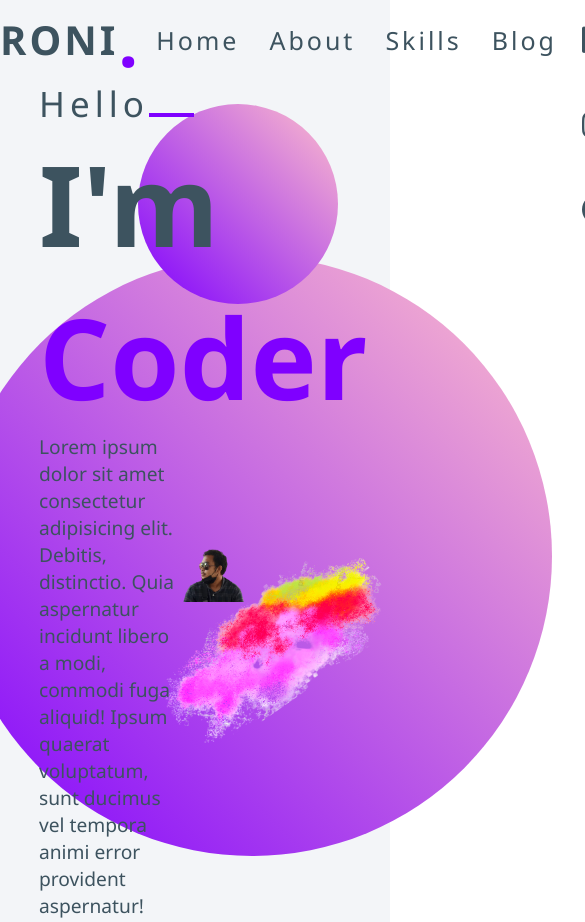
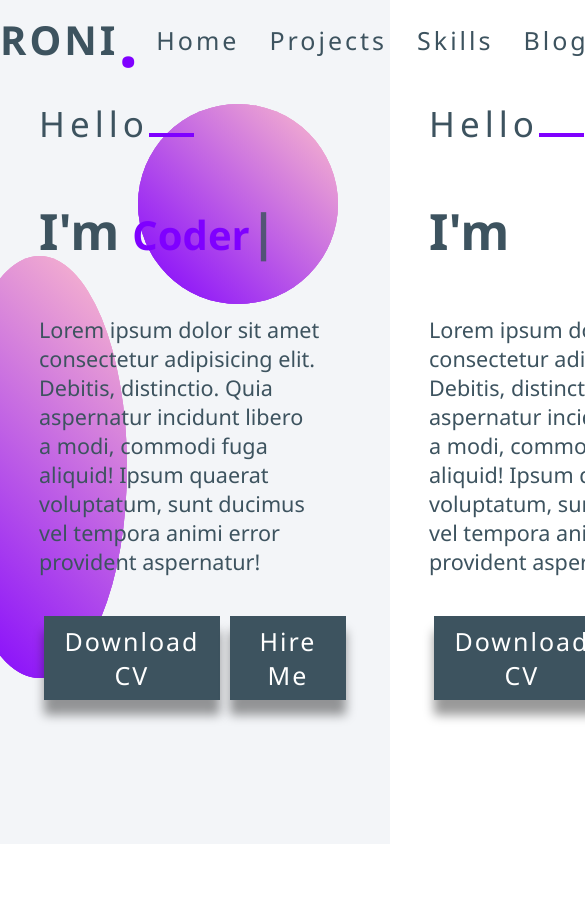
Before and after one commit to personne01/myPorto, a plain HTML site: page index.html in a window 390 px wide. Shown: the top 922 px of the page, 585 px wide, since content can reach past the window. Drawn offline with nearby package versions, Linux system fonts and the light colour scheme.

Commit message:
add content and responsivity

```diff
--- a/index.html
+++ b/index.html
@@ -16,7 +16,7 @@
             <div class="logo">roni <b>.</b></div>
             <ul class="navItems">
                 <li><a href="#">Home</a></li>
-                <li><a href="#">About</a></li>
+                <li><a href="#">Projects</a></li>
                 <li><a href="#">Skills</a></li>
                 <li><a href="#">Blog</a></li>
             </ul>
@@ -26,13 +26,18 @@
                 <a href="#"><i class="fab fa-github"></i></a>
             </div>
         </nav>
+        <div class="content">
             <div class="wrapper">
                 <div class="cols cols0">
+                    <div>
                         <span class="topline">Hello</span>
                         <h1>I'm <span class="multiText"></span></h1>
                         <p>Lorem ipsum dolor sit amet consectetur adipisicing elit. Debitis, distinctio. Quia aspernatur
-                    incidunt libero a modi, commodi fuga aliquid! Ipsum quaerat voluptatum, sunt ducimus vel tempora
+                            incidunt libero a modi, commodi fuga aliquid! Ipsum quaerat voluptatum, sunt ducimus vel
+                            tempora
                             animi error provident aspernatur!</p>
+                    </div>
+
                     <div class="btns">
                         <button>Download CV</button>
                         <button>Hire Me</button>
@@ -40,8 +45,55 @@
                 </div>
                 <div class="cols cols1">
                     <div class="imgbox">
-                    <img src="assets/splash.png" alt="" id="splash">
-                    <img src="assets/img.png" width='700' height="600" alt="">
+                        <img src="assets/splash1.png" alt="" id="splash">
+                        <img src="assets/img.png" alt="">
+                    </div>
+                </div>
+            </div>
+            <div class="wrapper">
+                <div class="cols cols0">
+                    <div>
+                        <span class="topline">Hello</span>
+                        <h1>I'm <span class="multiText"></span></h1>
+                        <p>Lorem ipsum dolor sit amet consectetur adipisicing elit. Debitis, distinctio. Quia aspernatur
+                            incidunt libero a modi, commodi fuga aliquid! Ipsum quaerat voluptatum, sunt ducimus vel
+                            tempora
+                            animi error provident aspernatur!</p>
+                    </div>
+
+                    <div class="btns">
+                        <button>Download CV</button>
+                        <button>Hire Me</button>
+                    </div>
+                </div>
+                <div class="cols cols1">
+                    <div class="imgbox">
+                        <img src="assets/splash1.png" alt="" id="splash">
+                        <img src="assets/img.png" alt="">
+                    </div>
+                </div>
+            </div>
+            <div class="wrapper">
+                <div class="cols cols0">
+                    <div>
+                        <span class="topline">Hello</span>
+                        <h1>I'm <span class="multiText"></span></h1>
+                        <p>Lorem ipsum dolor sit amet consectetur adipisicing elit. Debitis, distinctio. Quia aspernatur
+                            incidunt libero a modi, commodi fuga aliquid! Ipsum quaerat voluptatum, sunt ducimus vel
+                            tempora
+                            animi error provident aspernatur!</p>
+                    </div>
+
+                    <div class="btns">
+                        <button>Download CV</button>
+                        <button>Hire Me</button>
+                    </div>
+                </div>
+                <div class="cols cols1">
+                    <div class="imgbox">
+                        <img src="assets/splash1.png" alt="" id="splash">
+                        <img src="assets/img.png" alt="">
+                    </div>
                 </div>
             </div>
         </div>
--- a/style.css
+++ b/style.css
@@ -4,15 +4,17 @@
     box-sizing: border-box;
     font-family: 'Segoe UI', Tahoma, Geneva, Verdana, sans-serif;
 }
-body{
-    /* overflow: hidden; */
-}
+/* body{
+    overflow: hidden;
+} */
 .container{
-    width: 100%;
-    min-height: 100vh;
+    max-height: 100vh;
     background-color: #f3f5f8;
 }
+
+
 nav{
+    position: fixed;
     display: flex;
     width: 100%;
     justify-content: space-around;
@@ -62,22 +64,71 @@ b{
     color: #3d535f;
     margin: 25px 10px;
 }
+.content{
+    display: grid;
+    grid-auto-flow: column;
+}
+
+.content::-webkit-scrollbar{
+    width: 0;
+}
 
 .wrapper{
     display: flex;
-    width: 100%;
-    height: calc(100% - 80px);
+    width: 100vw;
+    height: calc(100vh - 80px);
     justify-content: center;
     align-items: center;
-    padding: 0 10%;
+    padding: 0 10vw;
     overflow: hidden;
+}
+
+@media (max-width:900px){
+    .wrapper{
+        flex-direction: column;
+        padding: none;
+        text-align: left;
+        align-items: flex-start;
+        font-size: large;
+        width: 100vw;
+        height: 100vh;
+    }
+    .cols0{
+        height: 100vh;
+    }
+    .cols1{
+        display: none;
+    }
+    .cols h1{
+        margin-top: 50px;
+        margin-bottom: 50px;
+    }
+    .wrapper h1{
+        font-size: 50px;
+    }
+    .cols img{
+        display: none;
+    }
+    .wrapper .cols{
+        width: 100%;
+    }
+    .btns{
+        width: 100%;
+        display: flex;
+        flex-direction: row;
+        text-align: center;
+        justify-content: space-between;
+    }
+    .wrapper{
+        margin-top: 100px;
+    }
 }
 
 .wrapper::before{
     position: absolute;
     content: '';
-    height: 600px;
-    width: 600px;
+    height: 50vh;
+    width: 45vw;
     border-radius: 50%;
     left: -12%;
     top: 30%;
@@ -136,7 +187,7 @@ b{
 
 h1{
     display: block;
-    font-size: 7em;
+    font-size: 4em;
     font-weight: 900;
     color: #3d535f;
 }
@@ -144,6 +195,7 @@ h1{
 .multiText{
     color: #7f00ff;
     text-transform: capitalize;
+    font-size: 0.8em;
 }
 p{
     display: block;
@@ -153,7 +205,6 @@ p{
 }
 .btns{
     width: 100%;
-    position: relative;
     left: 150px;
 }
 
@@ -173,6 +224,8 @@ button{
 }
 button:hover{
     background-color: #7f00ff;
+    box-shadow: none;
+    transform: translateY(10px);
 }
 
 .imgbox{
@@ -184,17 +237,8 @@ button:hover{
     position: relative;
     height: 100%;
     width: calc(130% - 80px);
-    top: -100px;
     right: 50px;
-    /* transform: rotateY(180deg); */
-    animation: animateUser 4s linear infinite;
-}
-
-@keyframes animateUser{
-    50%{
-        right: 30px;
-        top: -90px;
-    }
+    transform: rotateY(180deg);
 }
 .imgbox #splash{
     position: absolute;
```
Also changed, not shown: assets/splash1.png (added). Lines whose indentation alone changed are shown as unchanged.
